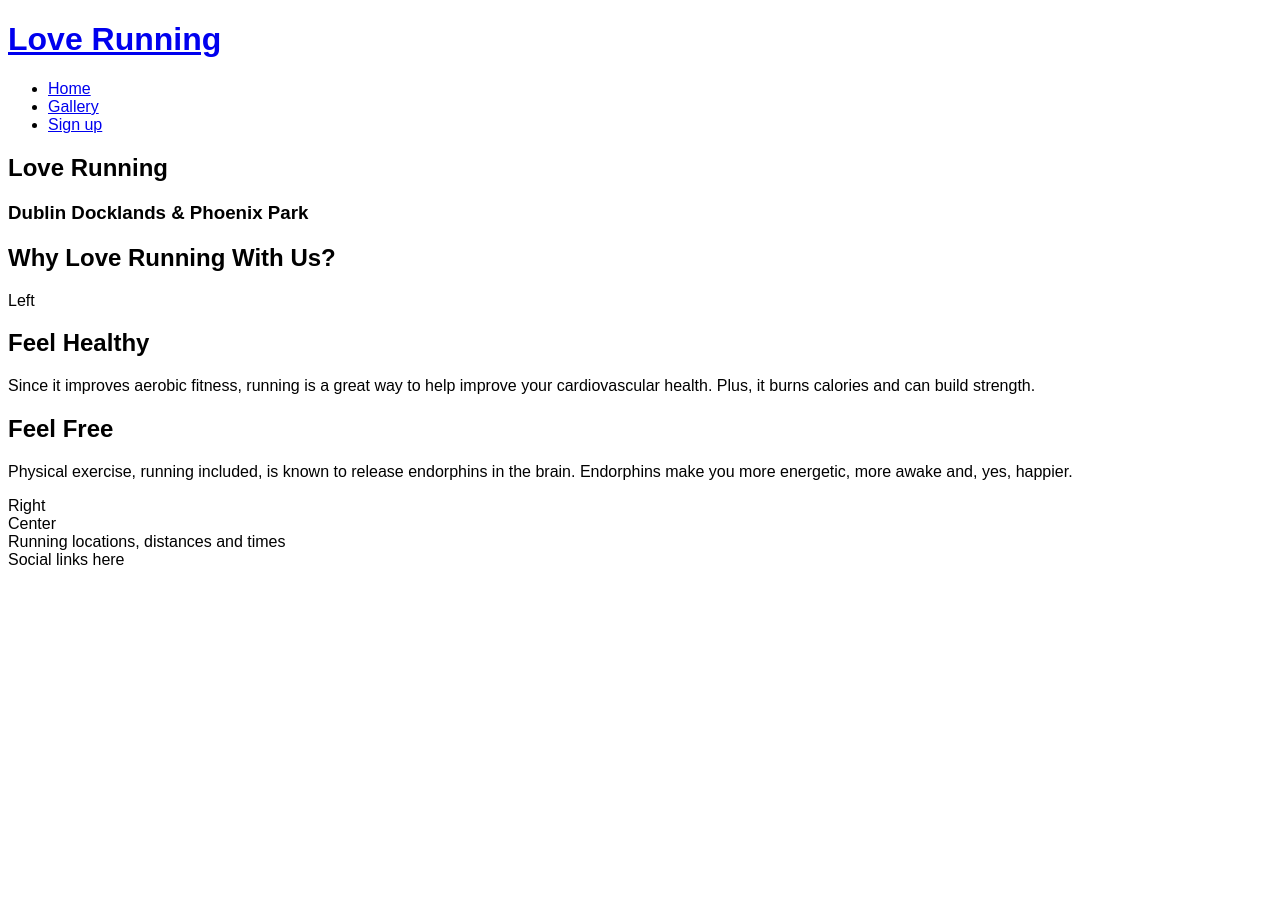
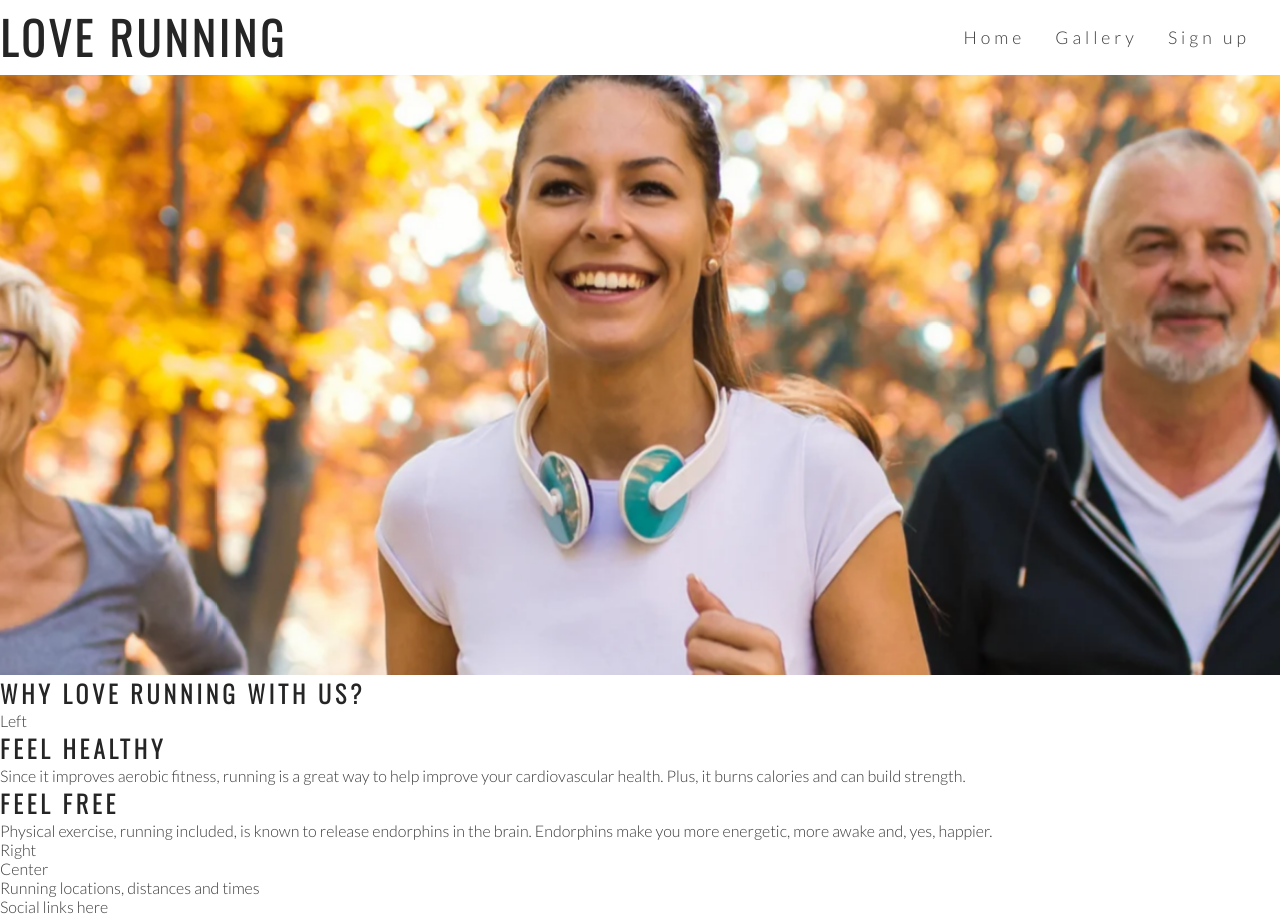
Before and after one commit to DaithiGarry/love-running, a plain HTML site: page index.html in a window 1280 px wide. Before the commit the page ends 800 px from the top, so only its background shows below. Drawn offline with nearby package versions, Linux system fonts and the light colour scheme.

Commit message:
cheader anitmation added

```diff
--- a/assets/css/style.css
+++ b/assets/css/style.css
@@ -1,3 +1,86 @@
+@import url('https://fonts.googleapis.com/css2?family=Lato:wght@300&family=Oswald:wght@300&display=swap');
+
+* {
+    margin: 0;
+    padding: 0;
+    border: none;
+}
+
 body {
-    font-family: Arial, Helvetica, sans-serif
+    font-family: Lato, sans-serif;
+    font-weight: 300;
+    color: #3a3a3a;
 }
+
+/* headings and logo */
+
+h1, h2 {
+    font-family: Oswald, sans-serif;
+    text-transform: uppercase;
+    letter-spacing: 4px;
+    color: #252525;
+}
+
+#logo {
+    float: left;
+    font-size: 280%;
+}
+
+/* navigation links */
+
+#menu {
+    font-size: 110%;
+    letter-spacing: 4px;
+}
+
+#menu, #logo {
+    line-height: 75px;
+}
+
+#menu li {
+    float: right;
+    list-style-type: none;
+    margin-right: 30px;
+}
+
+#menu a {
+    text-decoration: none;
+    color: inherit;
+}
+
+#menu a:hover {
+    border-bottom: 1px solid #3a3a3a;
+}
+
+.active {
+    border-bottom: 1px solid #3a3a3a;
+}
+
+/* hero image */
+
+#hero-outer {
+    height: 600px;
+    width: 100%;
+    overflow: hidden;
+}
+
+#hero-image {
+    height: 600px;
+    width: 100%;
+    background: url('../images/hero-image.webp') no-repeat center center;
+
+    /* animates zoom effect on loading page */
+    animation-name: hero-zoom;
+    animation-duration: 5s;
+    animation-fill-mode: forwards;
+}
+
+/* creates the level of zoom for hero image */
+@keyframes hero-zoom {
+    from{
+        transform: scale(1);
+    }
+    to{
+        transform: scale(1.1);
+    }
+}
--- a/index.html
+++ b/index.html
@@ -13,18 +13,19 @@
 <body>
     <header>
         <a href="index.html">
-            <h1>Love Running</h1>
+            <h1 id="logo">Love Running</h1>
         </a>
         <nav>
-            <ul>
+            <ul id="menu">
                 <li>
-                    <a href="index.html">Home</a>
+                    <a href="#">Sign up</a>
                 </li>
                 <li>
                     <a href="#">Gallery</a>
                 </li>
                 <li>
-                    <a href="#">Sign up</a>
+
+                    <a href="index.html">Home</a>
                 </li>
 
             </ul>
@@ -33,7 +34,7 @@
         </nav>
     </header>
 
-<header>
+
 <section id="hero-outer">
     <div id="hero-image"></div>
     <div id="cover-text">
```
Also changed, not shown: assets/images/hero-image.webp (added).
